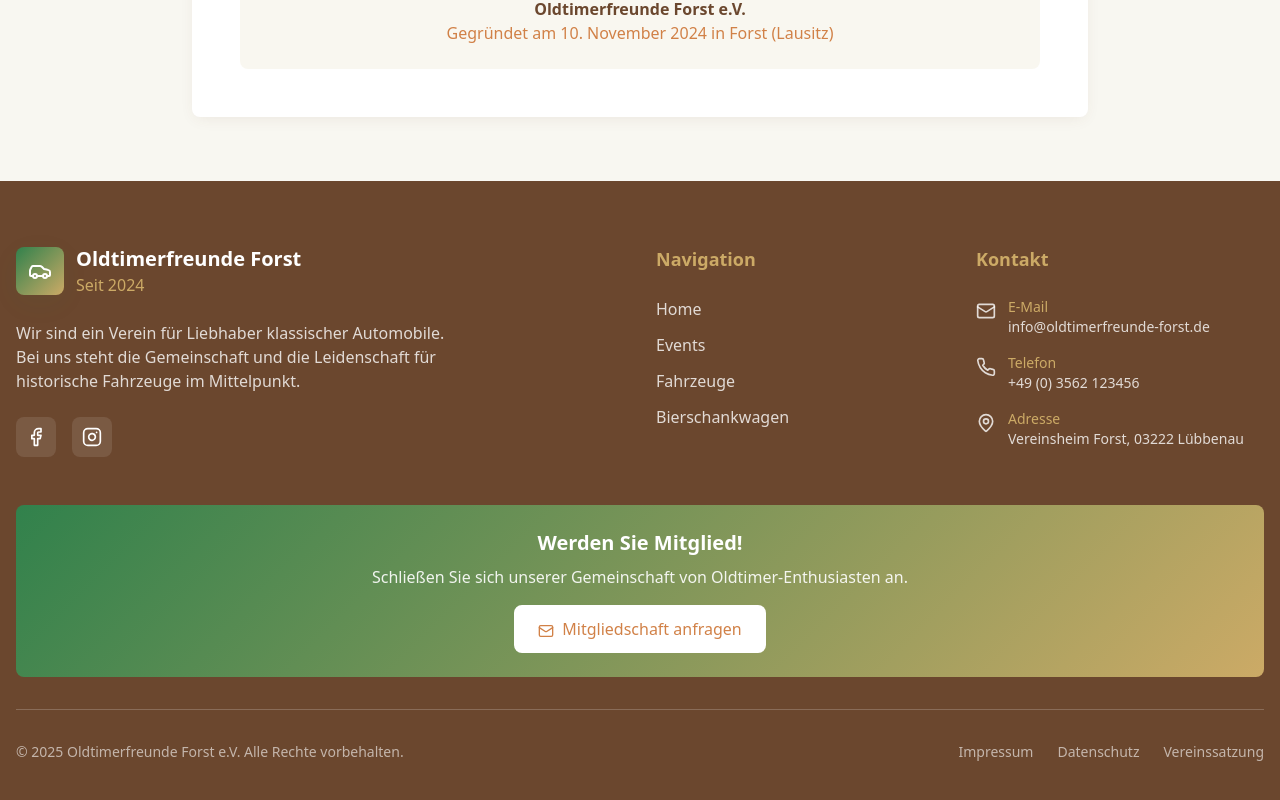
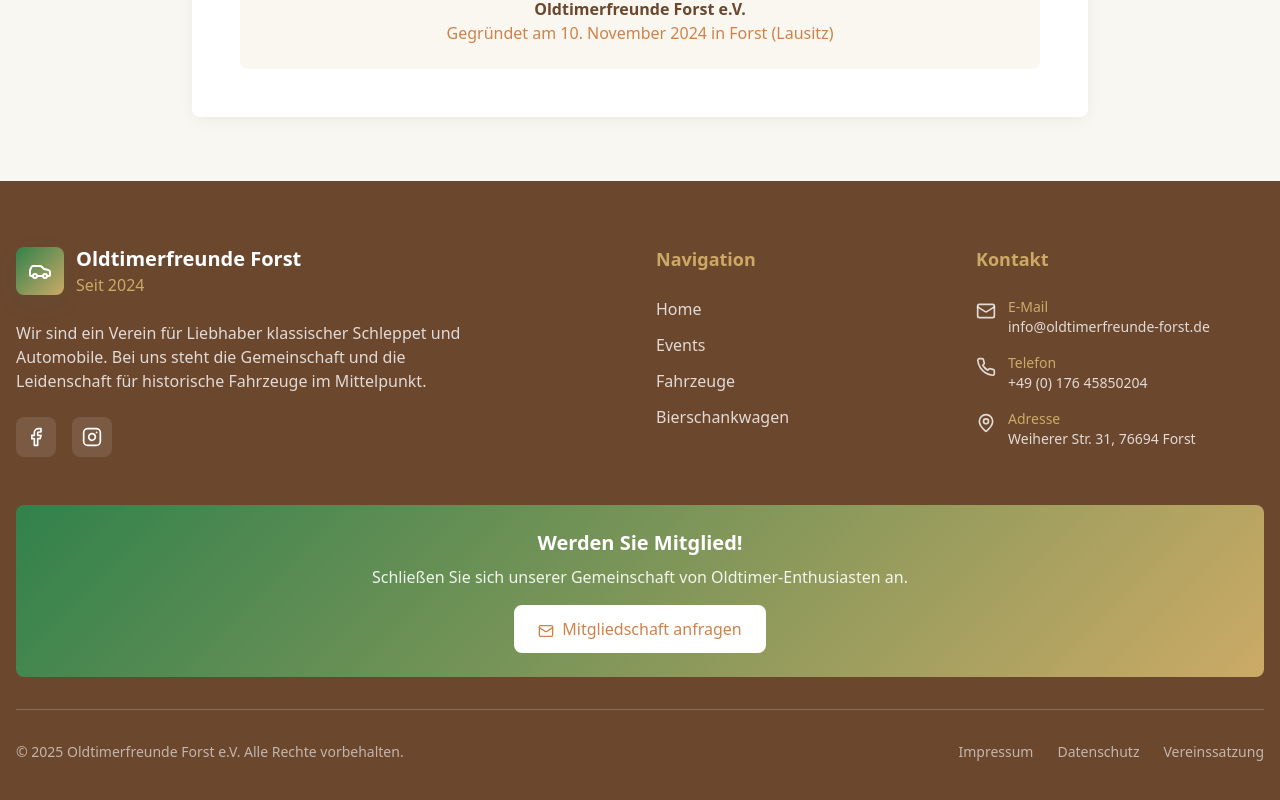
Before and after one commit to kdat-tk/forst-oldtimer-verein-portal, a React (Vite) app: page /satzung in a window 1280 px wide. Shown: the part 2752-3552 px from the top of the page. Built offline with nearby package versions, Linux system fonts and the light colour scheme.

Commit message:
Update Footer.tsx

```diff
--- a/src/components/Footer.tsx
+++ b/src/components/Footer.tsx
@@ -18,13 +18,13 @@ const Footer = () => {
     {
       icon: Phone,
       label: 'Telefon',
-      value: '+49 (0) 3562 123456',
-      href: 'tel:+493562123456'
+      value: '+49 (0) 176 45850204',
+      href: 'tel:+4917645850204'
     },
     {
       icon: MapPin,
       label: 'Adresse',
-      value: 'Vereinsheim Forst, 03222 Lübbenau',
+      value: 'Weiherer Str. 31, 76694 Forst',
       href: '#'
     }
   ];
@@ -46,7 +46,7 @@ const Footer = () => {
               </div>
             </div>
             <p className="text-white/80 mb-6 max-w-md">
-              Wir sind ein Verein für Liebhaber klassischer Automobile. Bei uns steht die
+              Wir sind ein Verein für Liebhaber klassischer Schleppet und Automobile. Bei uns steht die
               Gemeinschaft und die Leidenschaft für historische Fahrzeuge im Mittelpunkt.
             </p>
             <div className="flex space-x-4">
```
